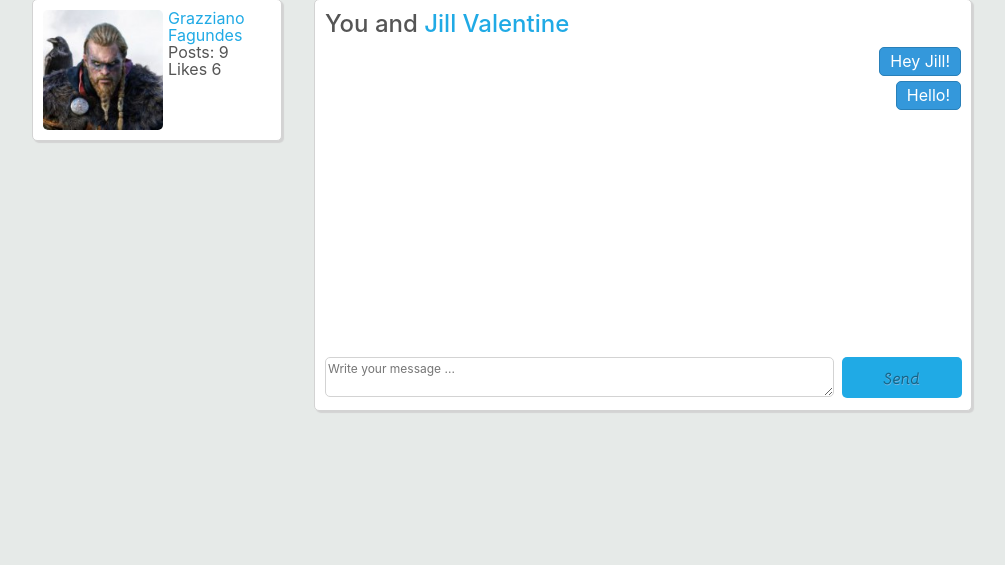
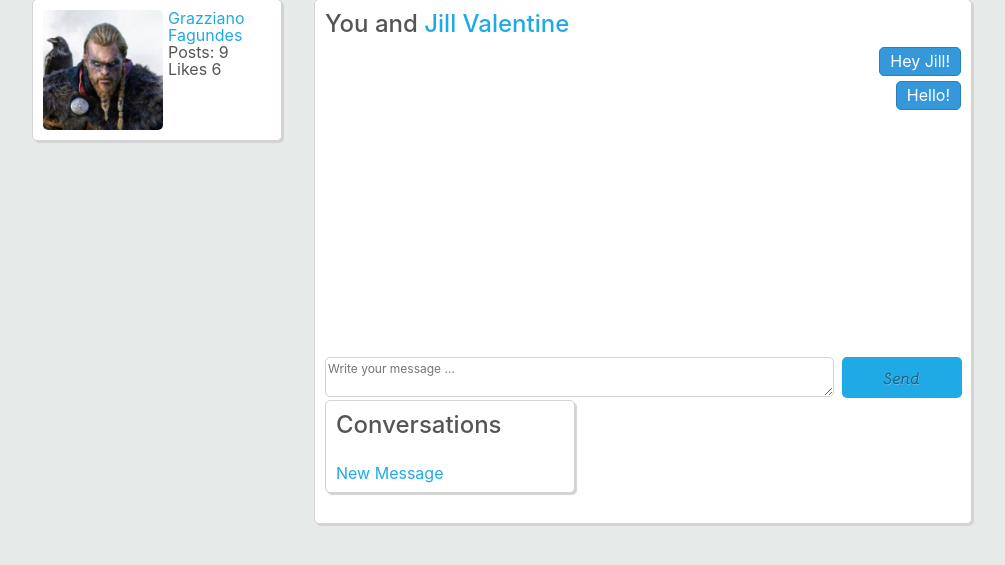
Before and after one commit to Grazziano/SocialNetwork, a PHP site: page /messages.php in a window 1280 px wide. Shown: the part 51-616 px from the top of the page, without its empty margins (138-1143 px from the left). Run offline with PHP 8.4, Linux system fonts and the light colour scheme; a user stored in the database is signed in; data comes from the database, SQL or seed files in the repository; some libraries are stand-ins or nearby versions.

Commit message:
Getting the conversation list

```diff
--- a/includes/classes/Message.php
+++ b/includes/classes/Message.php
@@ -59,4 +59,30 @@ class Message
         }
         return $data;
     }
+
+    public function getLatestMessage($userLoggedIn, $username)
+    {
+    }
+
+    public function getConvos()
+    {
+        $userLoggedIn = $this->user_obj->getUsername();
+        $return_string = "";
+        $convos = array();
+
+        $query = mysqli_query($this->con, "SELECT user_to, user_from FROM messages WHERE user_to = '$userLoggedIn' OR user_from = '$userLoggedIn'");
+
+        while ($row = mysqli_fetch_array($query)) {
+            $user_to_push = ($row['user_to'] != $userLoggedIn) ? $row['user_to'] : $row['user_from'];
+
+            if (!in_array($user_to_push, $convos)) {
+                array_push($convos, $user_to_push);
+            }
+        }
+
+        foreach ($convos as $username) {
+            $user_found_obj = new User($this->con, $username);
+            $latest_message_details = $this->getLatestMessage($userLoggedIn, $username);
+        }
+    }
 }
--- a/messages.php
+++ b/messages.php
@@ -74,4 +74,13 @@ if (isset($_POST['post_message'])) {
         div.scrollTop = div.scrollHeight;
     </script>
 
+    <div class="user_details column" id="conversations">
+        <h4>Conversations</h4>
+        <div class="loaded_conversations">
+            <?php echo $message_obj->getConvos(); ?>
+        </div>
+        <br>
+        <a href="messages.php?u=new">New Message</a>
+    </div>
+
 </div>
```
